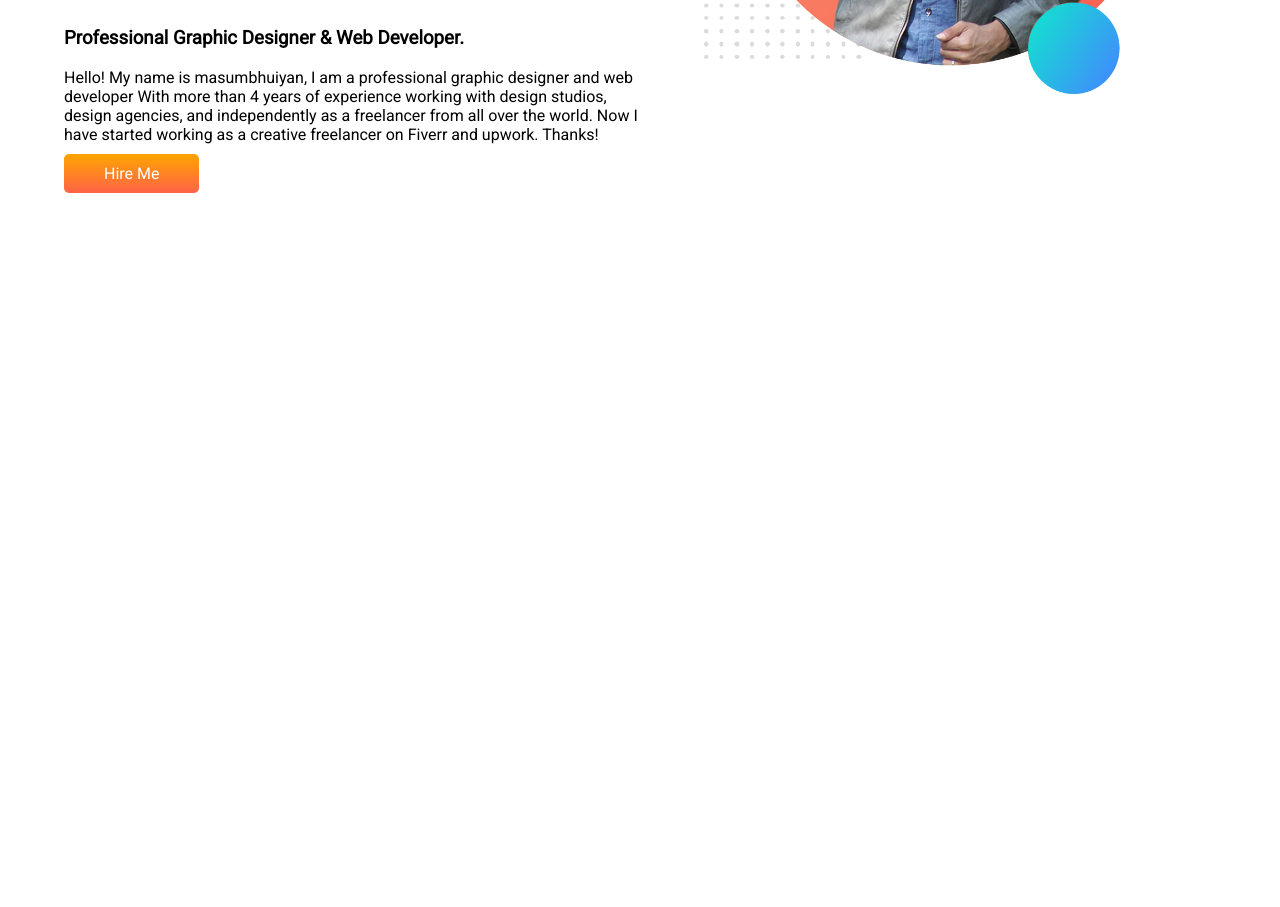
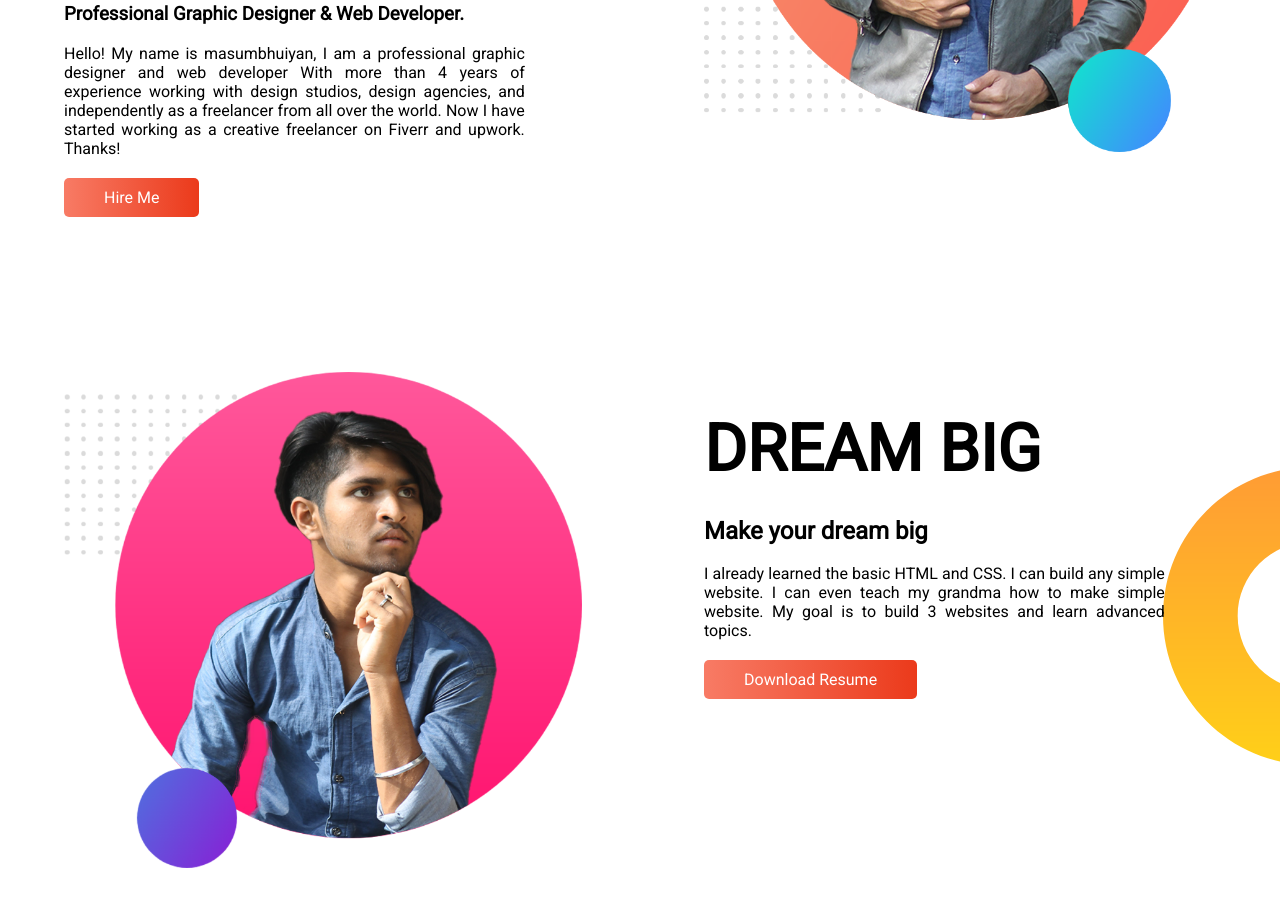
Before and after one commit to masumbhuiyan0/developer-portfolio, a plain HTML site: page index.html in a window 1280 px wide. Shown: the part 363-1270 px from the top of the page. Before the commit the page ends 800 px from the top, so only its background shows below. Drawn offline with Linux system fonts and the light colour scheme.

Commit message:
dream big

```diff
--- a/css/style.css
+++ b/css/style.css
@@ -4,9 +4,11 @@ body {
 }
 section {
     display: flex;
+    margin-bottom: 150px;
 }
 h1 {
     font-size: 65px;
+    margin-bottom: 30px;
 }
 .orange-color {
     color: orange;
@@ -16,11 +18,11 @@ h1 {
     padding-left: 5%;
 }
 .half-width img{
-    width: 80%;
+    width: 90%;
 }
 
 .hireme-btn {
-    background-image: linear-gradient(orange, tomato);
+    background-image: linear-gradient(to right, rgb(248, 123, 101), rgb(235, 58, 27));
     padding: 10px 40px;
     border-radius: 5px;
     color: white;
@@ -33,3 +35,13 @@ h1 {
     background-image: url(../images/top-banner.png);
     background-repeat: no-repeat;
 }
+.para-one {
+    text-align: justify;
+    padding-right: 20%;
+    margin-bottom: 30px;
+}
+.dream-big {
+    background-image: url(../images/dream-bg.png);
+    background-repeat: no-repeat;
+    background-position: right;
+}
--- a/index.html
+++ b/index.html
@@ -16,11 +16,22 @@
             <h1>Welcome to</h1>
             <h1><span class="orange-color">Masum Bhuiyan</span> World!</h1>
             <h3>Professional Graphic Designer & Web Developer.</h3>
-            <p class="margin-forbtn">Hello! My name is masumbhuiyan, I am a professional graphic designer and web developer With more than 4 years of experience working with design studios, design agencies, and independently as a freelancer from all over the world. Now I have started working as a creative freelancer on Fiverr and upwork. Thanks!</p>
+            <p class="para-one">Hello! My name is masumbhuiyan, I am a professional graphic designer and web developer With more than 4 years of experience working with design studios, design agencies, and independently as a freelancer from all over the world. Now I have started working as a creative freelancer on Fiverr and upwork. Thanks!</p>
             <a class="hireme-btn" href="https://www.linkedin.com/in/masum-bhuiyan-7453641b3/">Hire Me</a>
         </div>
         <div class="half-width">
             <img src="images/my-bg.png" alt="">
+        </div>
+    </section>
+    <section class="dream-big">
+        <div class="half-width">
+            <img src="images/my-bg1.png" alt="">
+        </div>
+        <div class="half-width">
+            <h1>DREAM BIG</h1>
+            <h2>Make your dream big</h2>
+            <p class="para-one">I already learned the basic HTML and CSS. I can build any simple website. I can even teach my grandma how to make simple website. My goal is to build 3 websites and learn advanced topics.</p>
+            <a class="hireme-btn" href="">Download Resume</a>
         </div>
     </section>
 
```
